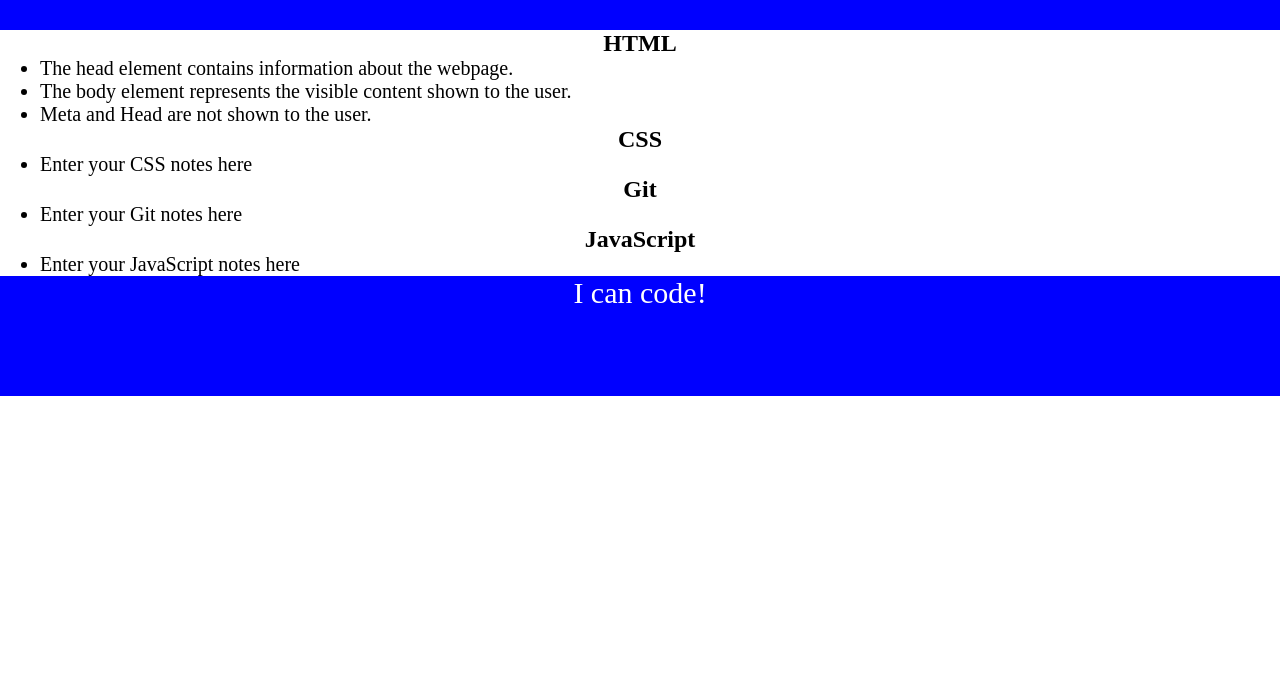
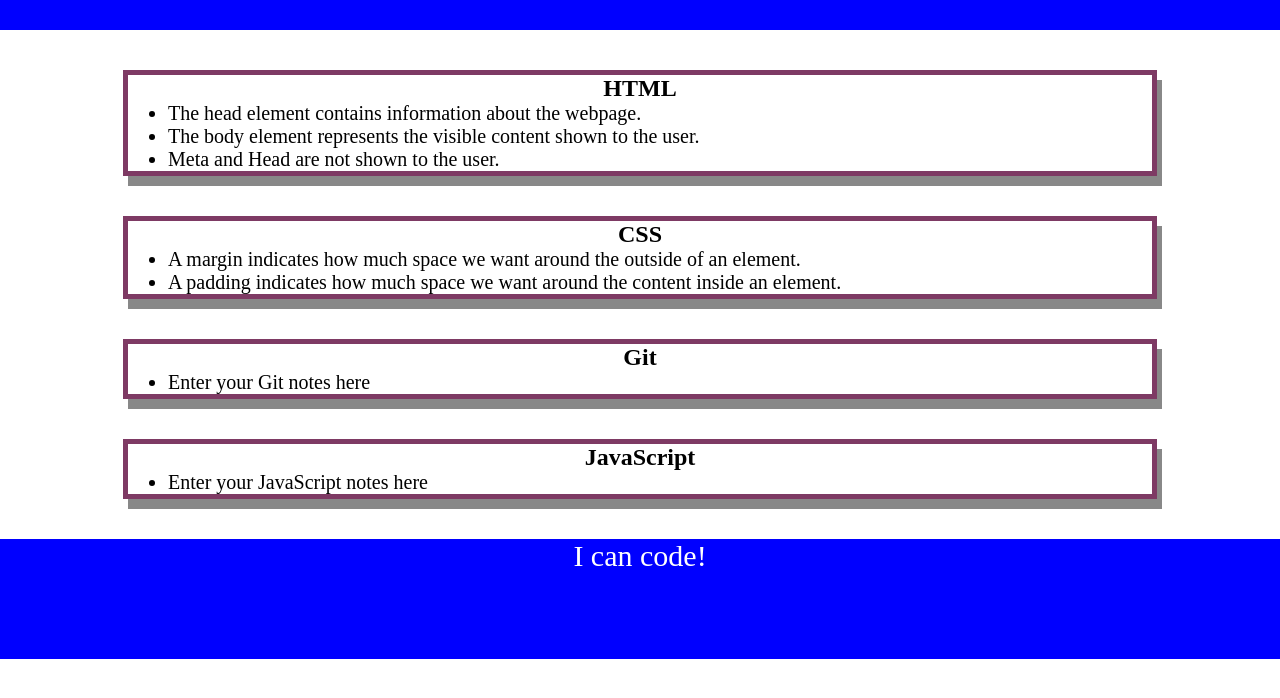
Before and after one commit to KaraUlfger/prework-study-guide, a plain HTML site: page index.html in a window 1280 px wide. Shown: the part 90-788 px from the top of the page. Drawn offline with Linux system fonts and the light colour scheme; files that its build step writes are made by us from their sources.

Commit message:
added CSS to project

```diff
--- /dev/null
+++ b/assets/style.css
@@ -0,0 +1,40 @@
+* {
+ margin: 0;
+ padding: 0;
+}
+
+header,
+footer {
+ width: 100%;
+ height: 120px;
+ background-color: blue;
+ color: white;
+}
+
+h1,
+h2 {
+ text-align: center;
+}
+
+img {
+ display: block;
+ height: 50px;
+ width: 50px;
+ margin-left: auto;
+ margin-right: auto;
+}
+
+ul {
+ padding-left: 40px;
+ font-size: 20px;
+}
+p {
+ text-align: center;
+ font-size: 30px;
+}
+.card {
+    width: 80%;
+    margin: 40px auto;
+    border: 5px solid rgb(126, 58, 100);
+    box-shadow: 5px 10px #888888;
+  }
--- a/index.html
+++ b/index.html
@@ -26,7 +26,8 @@
       <section class="card" id="css-section">
         <h2>CSS</h2>
         <ul>
-          <li>Enter your CSS notes here</li>
+          <li>A margin indicates how much space we want around the outside of an element.</li>
+          <li>A padding indicates how much space we want around the content inside an element.</li>
         </ul>
       </section>
 
--- a/style.css
+++ /dev/null
@@ -1,31 +0,0 @@
-* {
-    margin: 0;
-    padding: 0;
-}
-header,
-footer {
-    width: 100%;
-    height: 120px;
-    background-color: blue;
-    color: white;
-}
-h1,
-h2 {
-    text-align: center;
-}
-img {
-    display: block;
-    height: 50px;
-    width: 50px;
-    margin-left: auto;
-    margin-right: auto;
-}
-ul {
-    padding-left: 40px;
-    font-size: 20px;
-}
-
-p {
-    text-align: center;
-    font-size: 30px;
-  }
```
